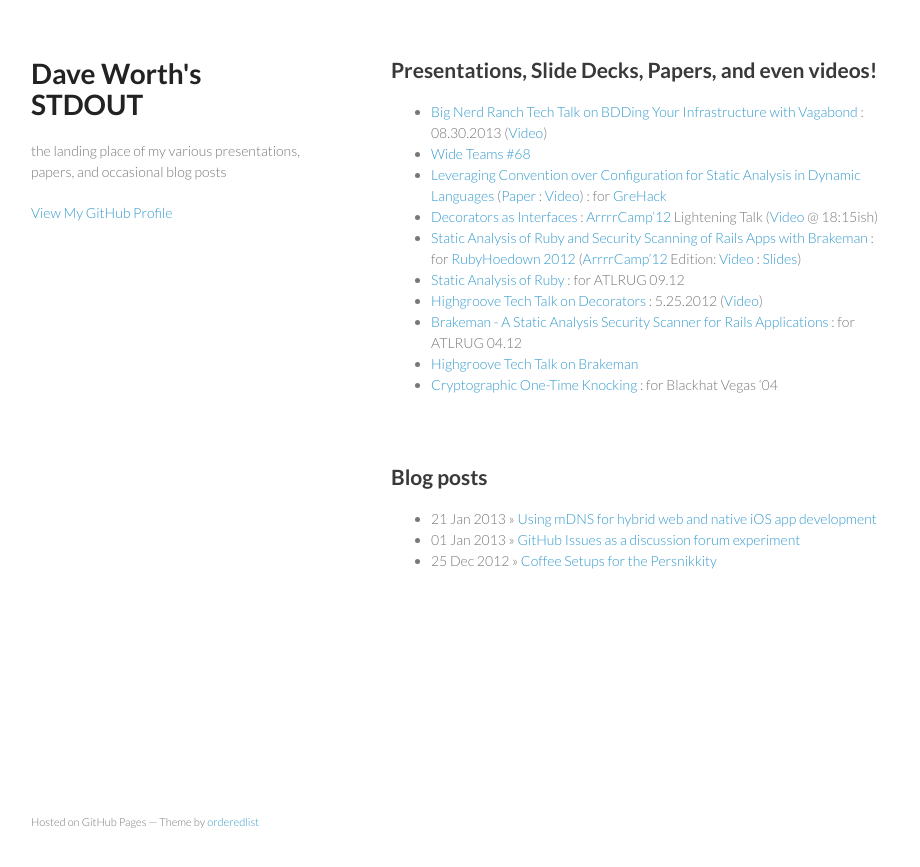
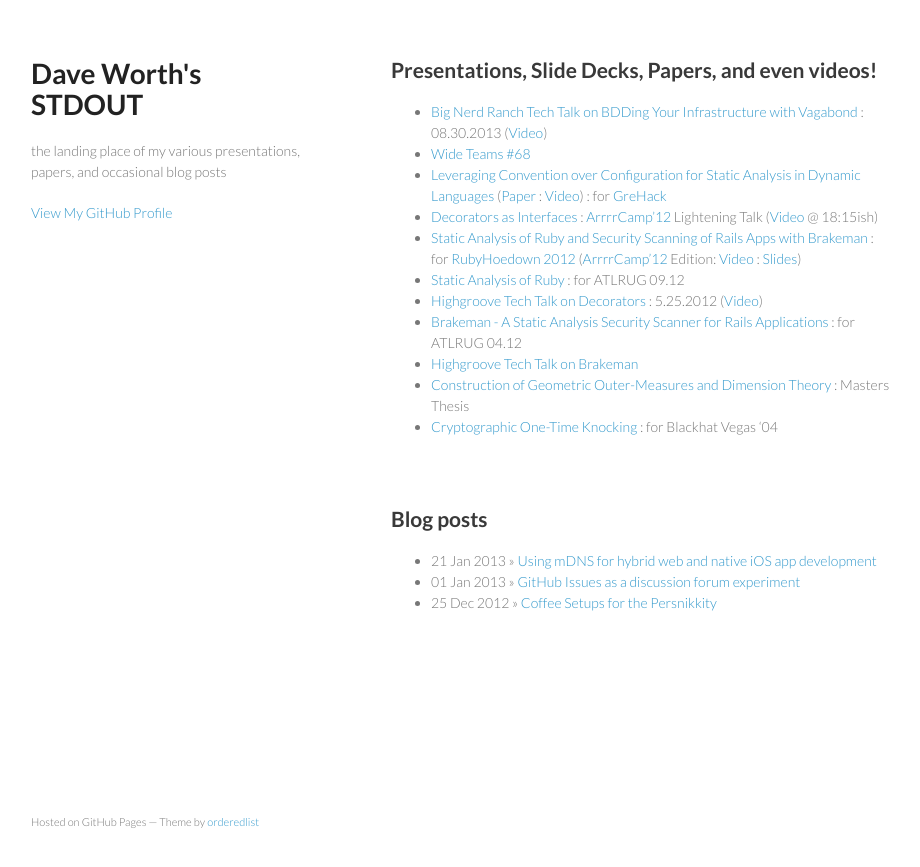
Before and after one commit to daveworth/daveworth.github.com, a Jekyll site: the page built from index.md, in a window 1280 px wide. Shown: the top 867 px of the page, without its empty margins (179-1099 px from the left). Built offline with Jekyll 4.4.1, drawn with Linux system fonts in a browser that asks for light colours.

Commit message:
Add thesis

```diff
--- a/index.md
+++ b/index.md
@@ -10,4 +10,5 @@
 * [Highgroove Tech Talk on Decorators](http://daveworth.github.io/5-25-2012-Highgroove-Tech-Talk---Decorators/) :  5.25.2012 ([Video](http://vimeo.com/42860016))
 * [Brakeman - A Static Analysis Security Scanner for Rails Applications](http://daveworth.github.io/ATLRUG_04_2012-BrakemanPresentation/) : for ATLRUG 04.12
 * [Highgroove Tech Talk on Brakeman](http://vimeo.com/35766582)
+* [Construction of Geometric Outer-Measures and Dimension Theory](http://www.math.unm.edu/~loring/graduate_students/DaveWorthThesis.pdf) : Masters Thesis
 * [Cryptographic One-Time Knocking](http://www.blackhat.com/presentations/bh-usa-04/bh-us-04-worth-up.pdf) : for Blackhat Vegas '04
```
